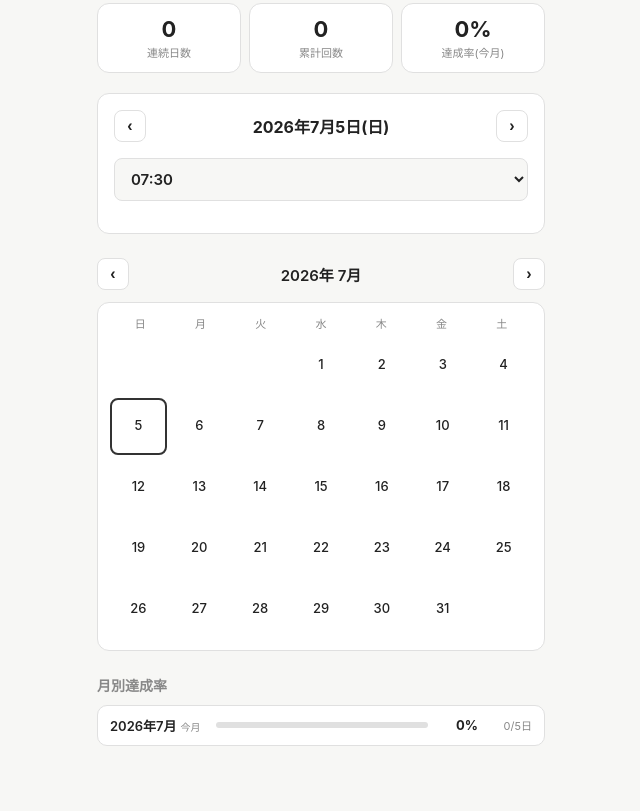
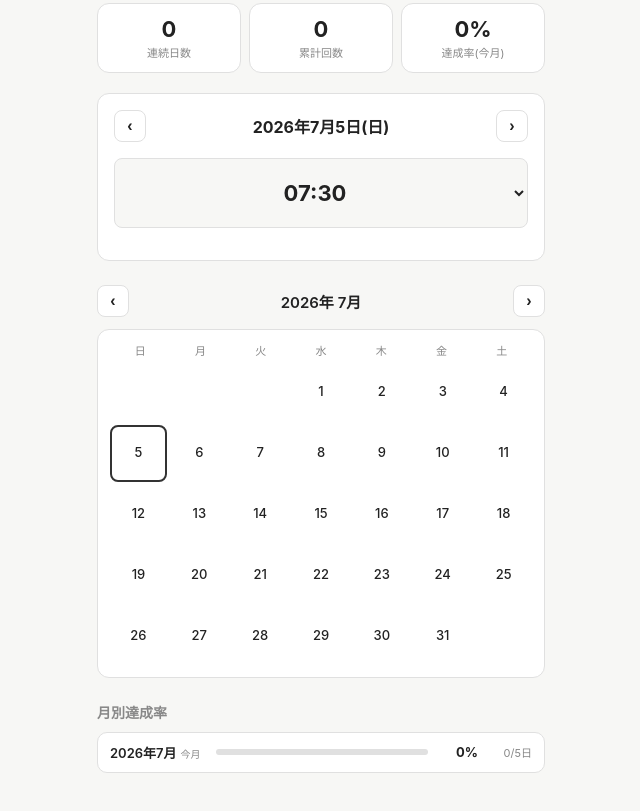
Before and after one commit to hirokikono911/wakeup-tracker, a plain HTML site: page index.html in a window 1280 px wide. Shown: the part 87-898 px from the top of the page, without its empty margins (319-959 px from the left). Drawn offline with Linux system fonts and the light colour scheme.

Commit message:
Update index.html

```diff
--- a/index.html
+++ b/index.html
@@ -239,15 +239,17 @@
 
   .time-select {
     width: 100%;
-    padding: 10px 12px;
+    padding: 20px 12px;
     border: 1px solid var(--border);
     border-radius: 8px;
-    font-size: 15px;
+    font-size: 22px;
     font-family: inherit;
-    font-weight: 600;
+    font-weight: 700;
     color: var(--text);
     background: var(--bg);
     margin: 10px 0 16px;
+    text-align: center;
+    text-align-last: center;
   }
 </style>
 </head>
```
